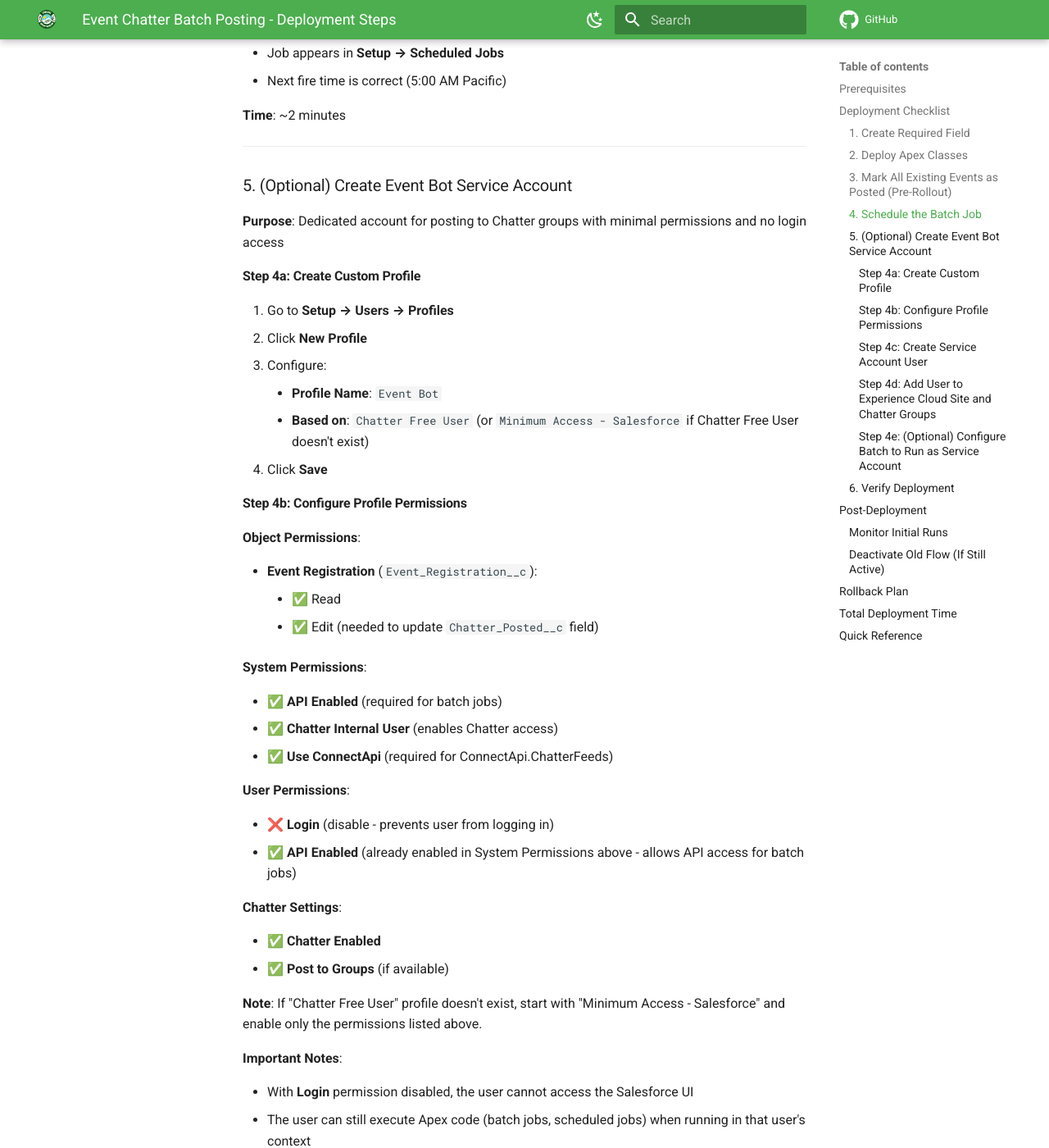
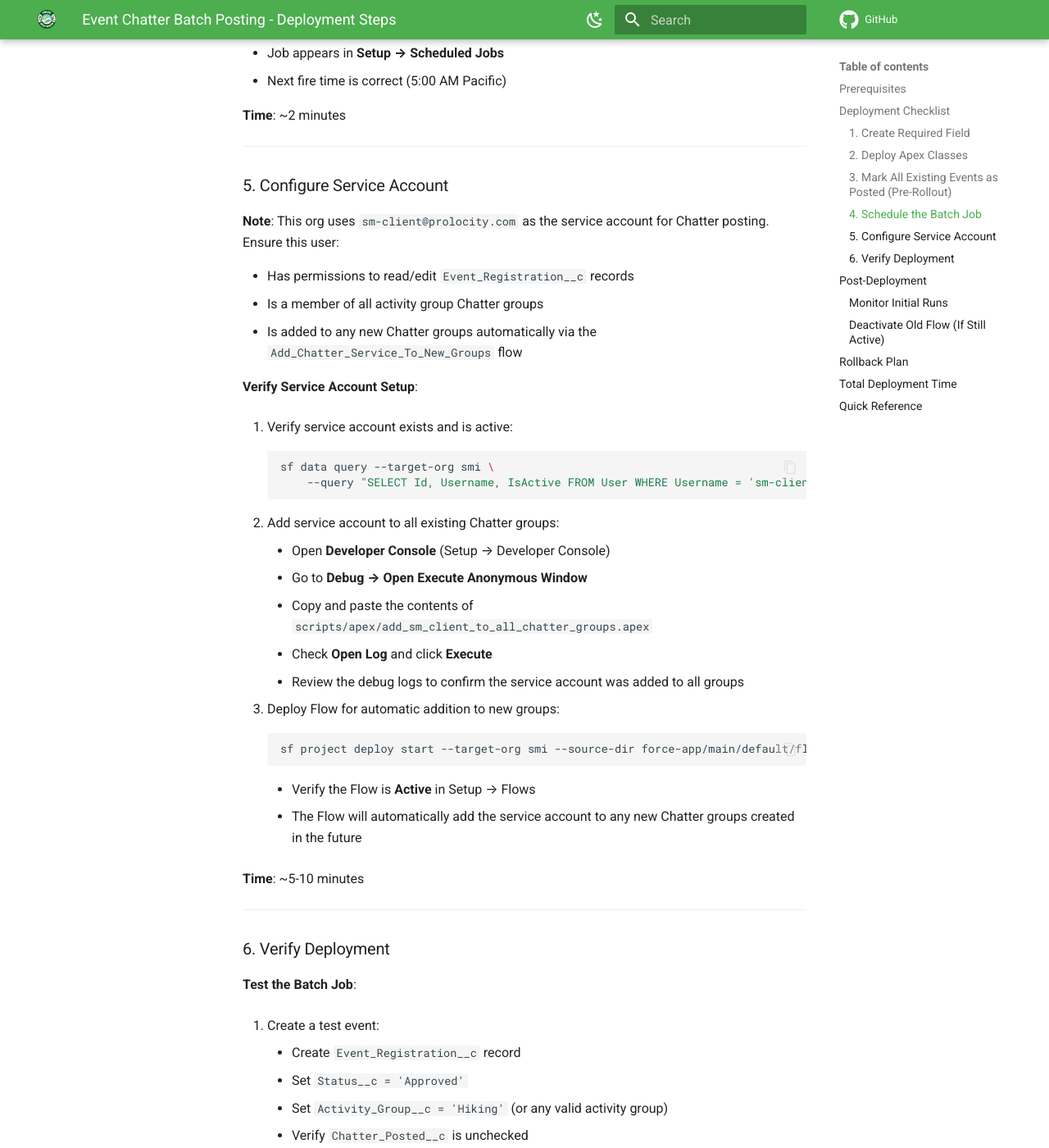
Before and after one commit to Spokane-Mountaineers/salesforce, an MkDocs documentation site: the page built from docs/automation/event-chatter-batch-deployment.md, in a window 1280 px wide and 1400 px high, scrolled down 3334 px. Shown: the whole window at 82% size. Built offline with MkDocs 1.6.1 and Material for MkDocs 9.7.7, drawn with Linux system fonts in a browser that asks for light colours; comment, search, counter and statistics services are not loaded; some of the changed text lies outside the part shown.

Commit message:
docs(deployment): replace eventbot setup section with current service account
Replace extensive Event Bot creation instructions with simplified
service account verification steps using sm-client@prolocity.com.
Removes obsolete profile creation and user setup procedures.

Co-authored-by: Cursor <cursoragent@cursor.com>

````diff
--- a/docs/automation/event-chatter-batch-deployment.md
+++ b/docs/automation/event-chatter-batch-deployment.md
@@ -122,143 +122,39 @@
 
 ---
 
-### 5. (Optional) Create Event Bot Service Account
+### 5. Configure Service Account
 
-**Purpose**: Dedicated account for posting to Chatter groups with minimal permissions and no login access
+**Note**: This org uses `sm-client@prolocity.com` as the service account for Chatter posting. Ensure this user:
 
-#### Step 4a: Create Custom Profile
+- Has permissions to read/edit `Event_Registration__c` records
+- Is a member of all activity group Chatter groups
+- Is added to any new Chatter groups automatically via the `Add_Chatter_Service_To_New_Groups` flow
 
-1. Go to **Setup → Users → Profiles**
-2. Click **New Profile**
-3. Configure:
-    - **Profile Name**: `Event Bot`
-    - **Based on**: `Chatter Free User` (or `Minimum Access - Salesforce` if Chatter Free User doesn't exist)
-4. Click **Save**
+**Verify Service Account Setup**:
 
-#### Step 4b: Configure Profile Permissions
+1. Verify service account exists and is active:
 
-**Object Permissions**:
+    ```bash
+    sf data query --target-org smi \
+        --query "SELECT Id, Username, IsActive FROM User WHERE Username = 'sm-client@prolocity.com'"
+    ```
 
-- **Event Registration** (`Event_Registration__c`):
-    - ✅ Read
-    - ✅ Edit (needed to update `Chatter_Posted__c` field)
+2. Add service account to all existing Chatter groups:
+    - Open **Developer Console** (Setup → Developer Console)
+    - Go to **Debug → Open Execute Anonymous Window**
+    - Copy and paste the contents of `scripts/apex/add_sm_client_to_all_chatter_groups.apex`
+    - Check **Open Log** and click **Execute**
+    - Review the debug logs to confirm the service account was added to all groups
 
-**System Permissions**:
-
-- ✅ **API Enabled** (required for batch jobs)
-- ✅ **Chatter Internal User** (enables Chatter access)
-- ✅ **Use ConnectApi** (required for ConnectApi.ChatterFeeds)
-
-**User Permissions**:
-
-- ❌ **Login** (disable - prevents user from logging in)
-- ✅ **API Enabled** (already enabled in System Permissions above - allows API access for batch jobs)
-
-**Chatter Settings**:
-
-- ✅ **Chatter Enabled**
-- ✅ **Post to Groups** (if available)
-
-**Note**: If "Chatter Free User" profile doesn't exist, start with "Minimum Access - Salesforce" and enable only the permissions listed above.
-
-**Important Notes**:
-
-- With **Login** permission disabled, the user cannot access the Salesforce UI
-- The user can still execute Apex code (batch jobs, scheduled jobs) when running in that user's context
-- This is a security best practice for service accounts - they can perform automated tasks but cannot be used for interactive login
-
-**Verification**: After creating the profile, verify:
-
-- User cannot log in (test by attempting login with the username)
-- User can execute Apex (batch jobs will run when configured to run as this user)
-- User has access to Chatter groups (verified when adding to groups)
-
-#### Step 4c: Create Service Account User
-
-1. Go to **Setup → Users → Users**
-2. Click **New User**
-3. Configure:
-    - **First Name**: `Event`
-    - **Last Name**: `Bot`
-    - **Alias**: `eventbot`
-    - **Email**: `eventbot@spokanemountaineers.org`
-    - **Username**: `eventbot@spokanemountaineers.org.smi` (note: `.smi` suffix is a convention used in this org)
-    - **Profile**: `Event Bot` (the custom profile created above)
-    - **User License**: Chatter Free
-    - **Generate new password**: Unchecked (user won't log in)
-4. Click **Save**
-
-#### Step 4d: Add User to Experience Cloud Site and Chatter Groups
-
-The service account needs to be added to the Experience Cloud site first (to access site-specific Chatter groups), then to all Chatter groups.
-
-**Step 4d.1: Add to Experience Cloud Site**
-
-> **Important**: Regular Salesforce users (Chatter Free, Salesforce licenses) **cannot** be added to Experience Cloud sites. Only Community Users can be site members.
->
-> **Option A: If Event Bot is a Community User** (recommended for site-specific groups):
->
-> 1. Ensure Event Bot was created from a Contact record with a Community license (e.g., "SM Community Plus Login")
-> 2. Open **Developer Console** (Setup → Developer Console)
-> 3. Go to **Debug → Open Execute Anonymous Window**
-> 4. Copy and paste the contents of `scripts/apex/add_event_bot_to_experience_site.apex`
-> 5. Check **Open Log** and click **Execute**
-> 6. Review the debug logs to confirm the service account was added to the Experience Cloud site(s)
->
-> **Option B: If Event Bot is a Regular User** (Chatter Free license):
->
-> - The script will detect this and provide guidance
-> - You can still proceed to Step 4d.2 - regular Chatter groups will work
-> - Site-specific groups will be skipped (Event Bot can't be added to them)
-> - If you need site-specific groups, convert Event Bot to a Community User:
->     1. Create a Contact record for Event Bot (if one doesn't exist)
->     2. Go to Setup → Users → Users → Edit Event Bot
->     3. Change User License to a Community license (e.g., "SM Community Plus Login")
->     4. Link to the Contact record
->     5. Then run the script again
-
-**Step 4d.2: Add to All Existing Chatter Groups**
-
-1. In the same **Execute Anonymous Window** (or open a new one)
-2. Copy and paste the contents of `scripts/apex/add_chatter_service_to_all_groups.apex`
-3. Check **Open Log** and click **Execute**
-4. Review the debug logs to confirm the service account was added to all groups
-
-**Step 4d.3: Deploy Flow for Automatic Addition to New Groups**
-
-1. Deploy the Flow `Add_Chatter_Service_To_New_Groups.flow-meta.xml`:
+3. Deploy Flow for automatic addition to new groups:
     ```bash
     sf project deploy start --target-org smi --source-dir force-app/main/default/flows/Add_Chatter_Service_To_New_Groups.flow-meta.xml
     ```
-2. Verify the Flow is **Active** in Setup → Flows
-3. The Flow will automatically add the service account to any new Chatter groups created in the future
 
-**What This Does**:
+    - Verify the Flow is **Active** in Setup → Flows
+    - The Flow will automatically add the service account to any new Chatter groups created in the future
 
-- Step 4d.1 adds Event Bot as a member of the Experience Cloud site(s), which is required for site-specific Chatter groups
-- Step 4d.2 adds Event Bot to all existing Chatter groups (both regular and site-specific)
-- Step 4d.3 deploys a Flow that automatically adds Event Bot to any new Chatter groups when they're created
-- No manual intervention needed for future groups
-
-**Testing**:
-
-- After Step 4d.1, verify Event Bot appears in Experience Cloud site member lists
-- After Step 4d.2, verify Event Bot is a member of all Chatter groups
-- After Step 4d.3, create a test Chatter group to verify the Flow automatically adds the service account
-- Check group members to confirm the service account was added
-
-**Important Notes**:
-
-- **Order matters**: You must run Step 4d.1 (add to site) before Step 4d.2 (add to groups)
-- Site-specific groups require Experience Cloud site membership first
-- The script in Step 4d.2 will check site membership and skip site-specific groups if the user isn't a site member
-- Regular Chatter groups (not site-specific) will be added regardless of site membership
-
-#### Step 4e: (Optional) Configure Batch to Run as Service Account
-
-To run the batch job as the service account, modify `EventChatterBatchPoster` to implement `Database.Batchable<SObject>` with a constructor that accepts a User ID, or use `System.runAs()` in the schedulable execute method. This is optional - the batch can also run as the user who scheduled it.
-
-**Time**: ~15-20 minutes
+**Time**: ~5-10 minutes
 
 ---
 
````
